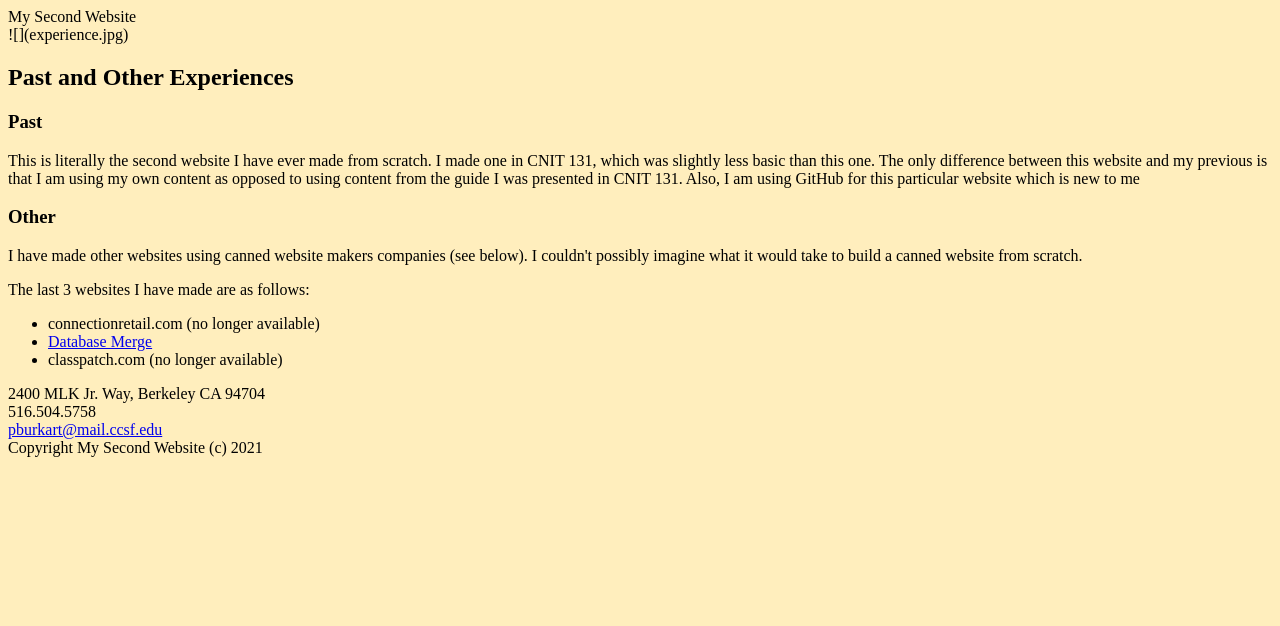
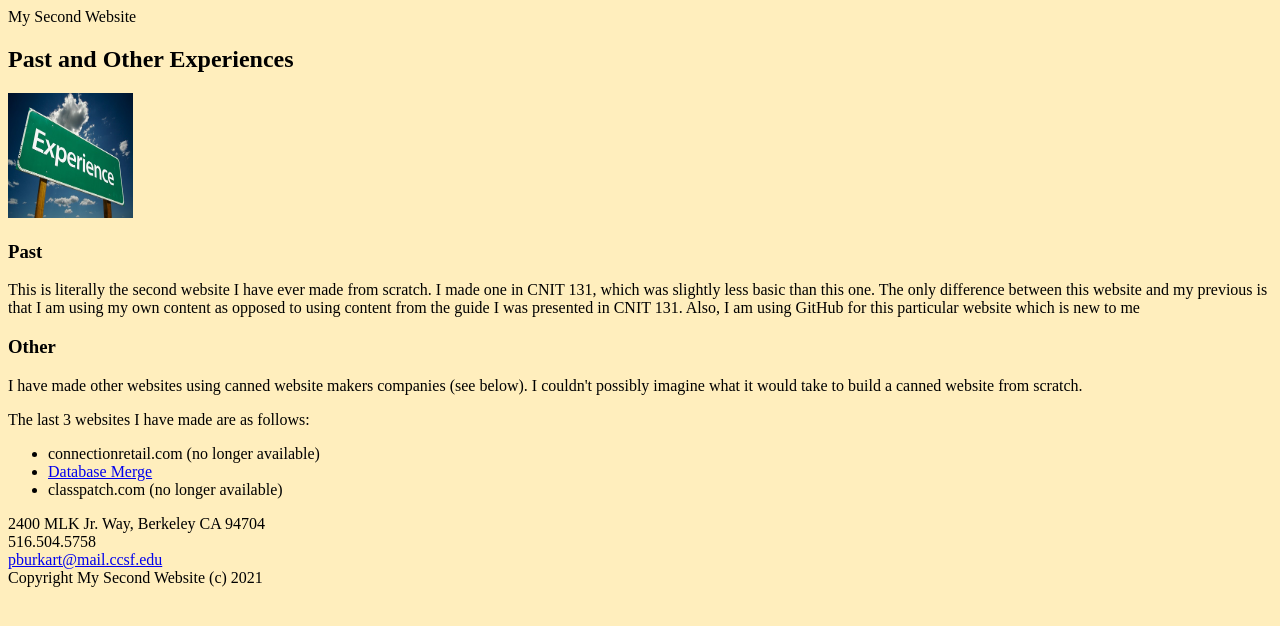
Before and after one commit to ionagael/CNIT, a plain HTML site: page index.html in a window 1280 px wide. Drawn offline with Linux system fonts and the light colour scheme.

Commit message:
Update index.html

```diff
--- a/index.html
+++ b/index.html
@@ -10,9 +10,9 @@
     </head>
     <body style="background-color:rgb(255, 238, 189);">
         <header>My Second Website</header>
-        <header1> ![](experience.jpg)</header2>
         <section>
             <h2>Past and Other Experiences</h2>
+             <img src="experience.jpg" width="125" height="125" alt="Experience">
             <article>
                 <h3>Past</h3>
                 <p>This is literally the second website I have ever made from scratch. I made one in CNIT 131, which was slightly less basic than this one. The only difference between this website and my previous is that I am using my own content as opposed to using content from the guide I was presented in CNIT 131. Also, I am using GitHub for this particular website which is new to me
```
